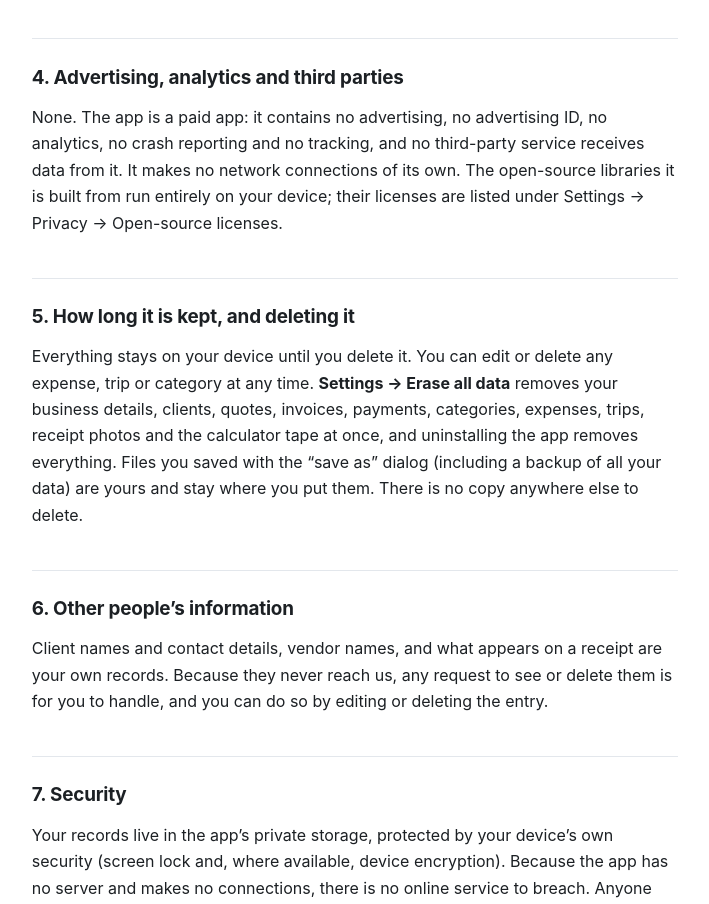
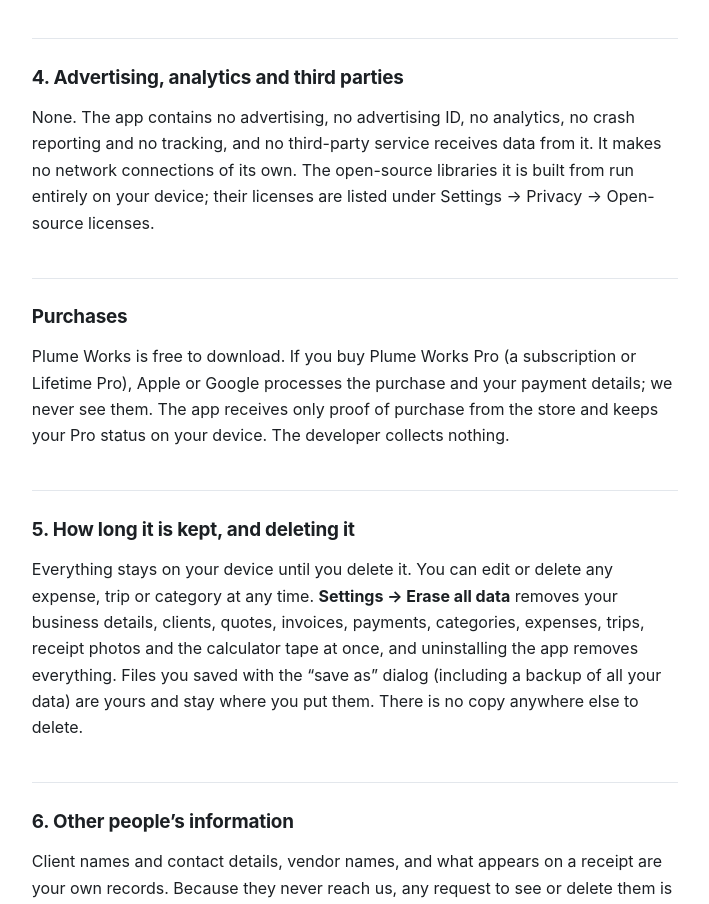
Before and after one commit to leedellbay/plume-expense-privacy-policy, a plain HTML site: page index.html in a window 1280 px wide. Shown: the part 2656-3560 px from the top of the page, without its empty margins (285-994 px from the left). Drawn offline with Linux system fonts and the light colour scheme.

Commit message:
Update policy: free download with optional Pro purchase
Co-Authored-By: Claude Opus 5.5 <noreply@anthropic.com>
Claude-Session: https://claude.ai/code/session_01PHaynACsem7SMFZjFesGiS

```diff
--- a/index.html
+++ b/index.html
@@ -87,7 +87,10 @@ code { background: var(--card); padding: .1rem .35rem; border-radius: 4px;
 <p><strong>Email to client</strong> opens your own mail app, addressed to the client, with the invoice or quote PDF attached and the opening and signature you set; the app never sends the email itself, you do. <strong>Payment links</strong> you add (PayPal, Venmo, Cash App, Stripe, Square or your own) are printed on your invoices and open in the client&rsquo;s browser or app when tapped; Plume Works does not process payments and never sees what a client pays. We never receive invoices, quotes, reports or emails.</p>
 
 <h2 id="third">4. Advertising, analytics and third parties</h2>
-<p>None. The app is a paid app: it contains no advertising, no advertising ID, no analytics, no crash reporting and no tracking, and no third-party service receives data from it. It makes no network connections of its own. The open-source libraries it is built from run entirely on your device; their licenses are listed under Settings &rarr; Privacy &rarr; Open-source licenses.</p>
+<p>None. The app contains no advertising, no advertising ID, no analytics, no crash reporting and no tracking, and no third-party service receives data from it. It makes no network connections of its own. The open-source libraries it is built from run entirely on your device; their licenses are listed under Settings &rarr; Privacy &rarr; Open-source licenses.</p>
+
+<h2 id="purchases">Purchases</h2>
+<p>Plume Works is free to download. If you buy Plume Works Pro (a subscription or Lifetime Pro), Apple or Google processes the purchase and your payment details; we never see them. The app receives only proof of purchase from the store and keeps your Pro status on your device. The developer collects nothing.</p>
 
 <h2 id="retention">5. How long it is kept, and deleting it</h2>
 <p>Everything stays on your device until you delete it. You can edit or delete any expense, trip or category at any time. <strong>Settings &rarr; Erase all data</strong> removes your business details, clients, quotes, invoices, payments, categories, expenses, trips, receipt photos and the calculator tape at once, and uninstalling the app removes everything. Files you saved with the &ldquo;save as&rdquo; dialog (including a backup of all your data) are yours and stay where you put them. There is no copy anywhere else to delete.</p>
```
